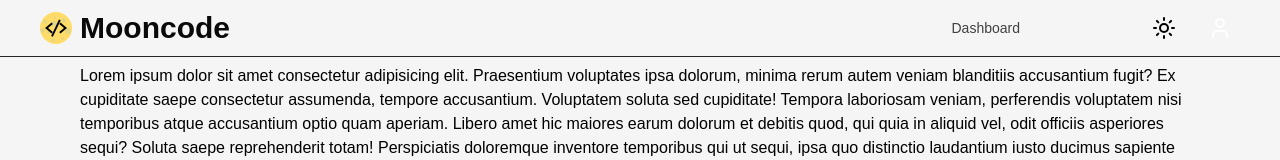
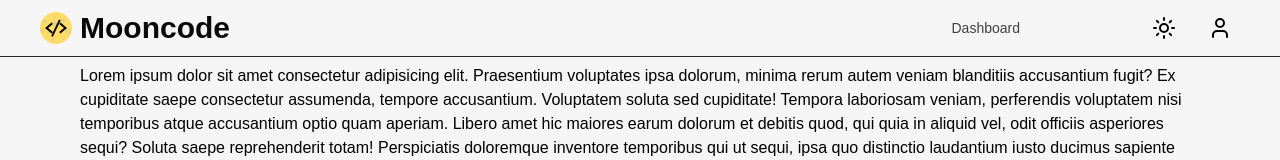
Before and after one commit to Friedrich482/mooncode-monorepo, a React (Vite) app in the folder apps/dashboard/apps/dashboard/: page / in a window 1280 px wide. Shown: the top 160 px of the page. Built offline with nearby package versions, Linux system fonts and the light colour scheme.

Commit message:
feat: favicon & logo
added a favicon and a logo, dark mode support for the Auth Icon

```diff
--- a/apps/dashboard/apps/dashboard/index.html
+++ b/apps/dashboard/apps/dashboard/index.html
@@ -2,7 +2,7 @@
 <html lang="en" class="scroll-smooth">
   <head>
     <meta charset="UTF-8" />
-    <link rel="icon" type="image/svg+xml" href="/public/moon.svg" />
+    <link rel="icon" type="image/svg+xml" href="moon.svg" />
     <link href="/src/index.css" rel="stylesheet" />
     <meta name="viewport" content="width=device-width, initial-scale=1.0" />
     <title>MoonCode | Dashboard</title>
--- a/apps/dashboard/apps/dashboard/src/components/AuthDropDown.tsx
+++ b/apps/dashboard/apps/dashboard/src/components/AuthDropDown.tsx
@@ -3,7 +3,7 @@ import { User } from "lucide-react";
 
 const AuthDropDown = () => {
   return (
-    <Icon>
+    <Icon className="text-black dark:text-white">
       <User />
     </Icon>
   );
--- a/apps/dashboard/apps/dashboard/src/components/Header.tsx
+++ b/apps/dashboard/apps/dashboard/src/components/Header.tsx
@@ -1,11 +1,12 @@
 import { Button } from "./ui/button";
+import Logo from "./Logo";
 import NavbarDropDowns from "./NavbarDropDowns";
 
 const Header = () => {
   return (
     <header className="fixed top-0 flex w-dvw gap-3 border-b border-neutral-800 bg-neutral-100 px-10 pb-2 pt-2 dark:bg-neutral-950">
       <a className="flex items-center justify-center gap-2 text-3xl" href="/">
-        <img src="/public/moon.svg" className="size-8" />
+        <Logo />
         <p className="font-bold">Mooncode</p>
       </a>
       <nav className="flex flex-1 justify-end pr-12">
--- /dev/null
+++ b/apps/dashboard/apps/dashboard/src/components/Logo.tsx
@@ -0,0 +1,5 @@
+const Logo = () => {
+  return <img src="moon.svg" className="size-8" />;
+};
+
+export default Logo;
```
